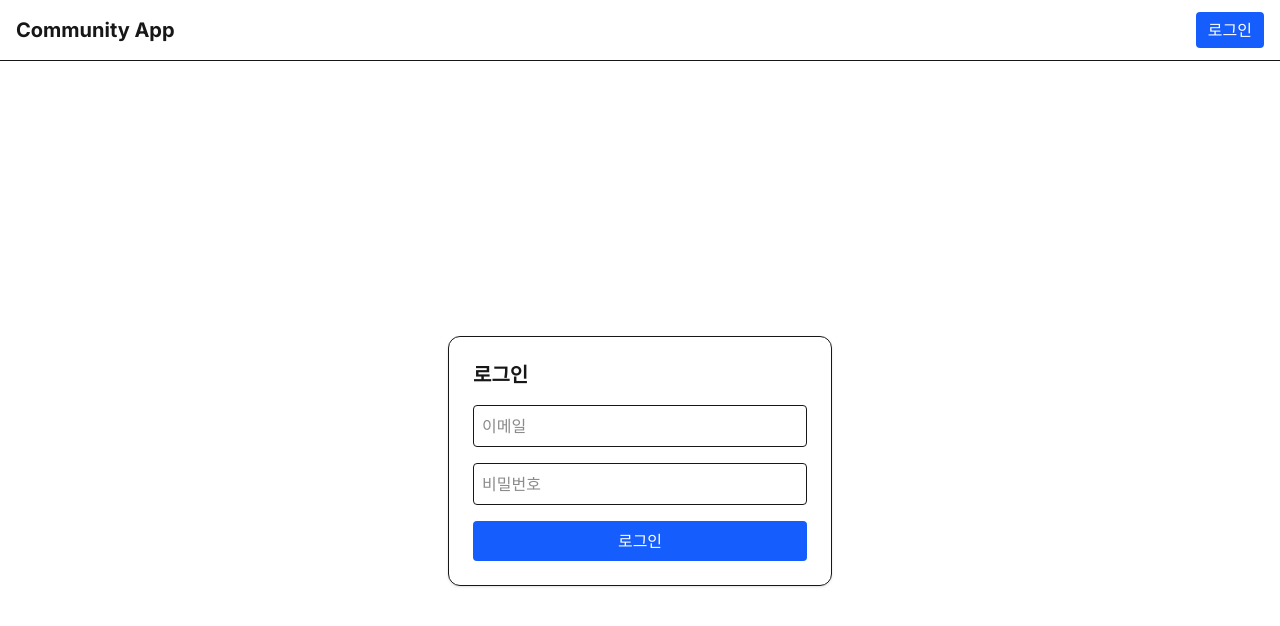
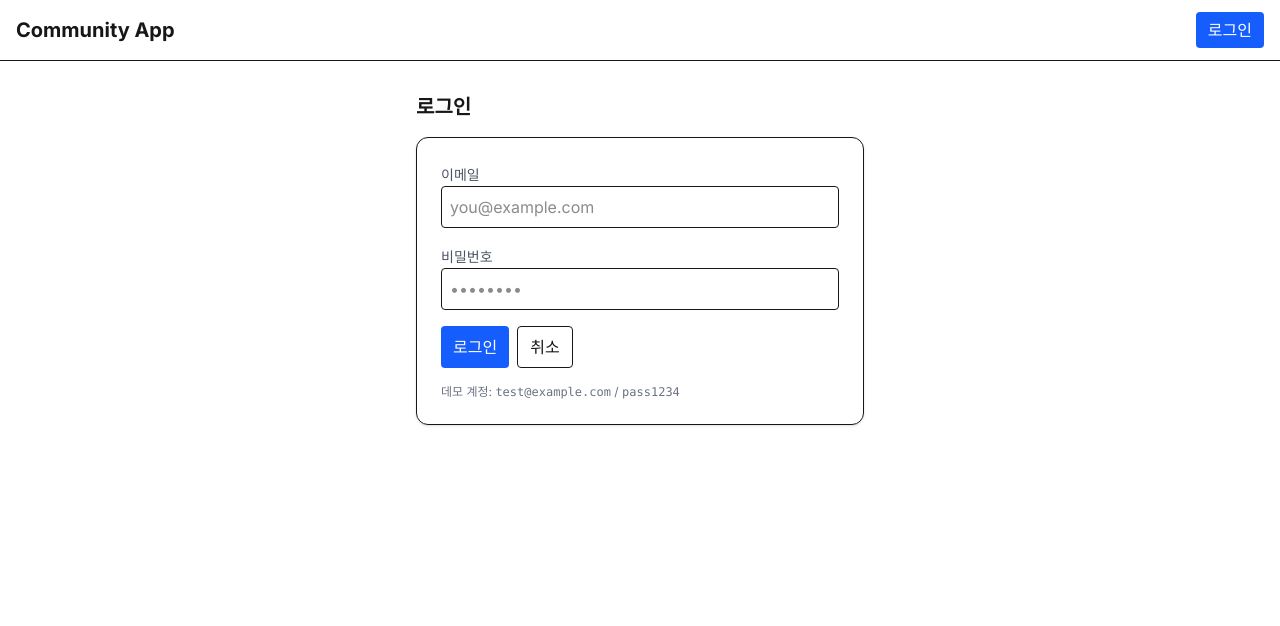
Before and after one commit to DEVwonseokan/test-community-app, a Next.js app in the folder web/: page /login in a window 1280 px wide. Shown: the top 626 px of the page. Built offline with nearby package versions, Linux system fonts and the light colour scheme; no server answers.

Commit message:
로그인 페이지 개선 (returnTo 지원) - /login에서 이메일/비밀번호 입력 → 성공 시 토큰을 localStorage 저장 - URL에 ?returnTo=/posts/new 같은 쿼리가 있으면 그 경로로 이동 - 없으면 기본적으로 홈(/)으로 이동

```diff
--- /dev/null
+++ b/web/src/app/login/LoginForm.tsx
@@ -0,0 +1,111 @@
+// web/src/app/login/LoginForm.tsx
+"use client";
+// ──────────────────────────────────────────────────────────────
+// ✅ 이 파일은 "클라이언트 컴포넌트"다. (React Hook 사용 가능)
+// 역할:
+// 1) 이메일/비밀번호 입력 폼을 제공
+// 2) 제출 시 POST /auth/login 호출 → accessToken을 localStorage에 저장
+// 3) URL 쿼리의 returnTo가 있으면 그 경로로 이동, 없으면 홈('/')으로 이동
+// ──────────────────────────────────────────────────────────────
+
+import * as React from "react";                          // useState
+import { useRouter, useSearchParams } from "next/navigation"; // 클라 라우팅/쿼리
+import { login } from "@/lib/api";                        // 로그인 API 호출
+import { getUserIdFromToken } from "@/lib/auth";          // 토큰 디코드(선택: 디버그용)
+
+export default function LoginForm() {
+    // 1) 라우팅/쿼리 훅
+    const router = useRouter();                 // 페이지 이동에 사용
+    const search = useSearchParams();           // ?returnTo=/xxx 읽기
+
+    // 2) 입력/상태
+    const [email, setEmail] = React.useState("");          // 이메일 입력값
+    const [password, setPassword] = React.useState("");    // 비밀번호 입력값
+    const [error, setError] = React.useState<string | null>(null); // 에러 메시지
+    const [loading, setLoading] = React.useState(false);   // 제출 중 여부
+
+    // 3) 제출 핸들러
+    async function onSubmit(e: React.FormEvent) {
+        e.preventDefault();          // 기본 제출(리로드) 방지
+        setError(null);              // 직전 에러 초기화
+        setLoading(true);            // 버튼 비활성화
+
+        try {
+            // 3-1) 간단한 프론트 유효성
+            if (!email.trim()) throw new Error("이메일을 입력하세요.");
+            if (!password) throw new Error("비밀번호를 입력하세요.");
+
+            // 3-2) 로그인 API 호출
+            const { accessToken } = await login({ email, password });
+
+            // 3-3) 토큰을 localStorage에 저장 (헤더/보호 페이지가 사용)
+            localStorage.setItem("token", accessToken);
+
+            // (선택) 디버그: 내 userId가 무엇인지 확인하고 싶다면 아래 주석 해제
+            // console.log("userId:", getUserIdFromToken(accessToken));
+
+            // 3-4) returnTo가 있으면 그쪽으로, 없으면 홈('/')으로 이동
+            const returnTo = search.get("returnTo") || "/";
+            router.replace(returnTo);
+        } catch (err: any) {
+            // 3-5) 실패 메시지
+            setError(err?.message ?? "로그인에 실패했습니다.");
+        } finally {
+            // 3-6) 완료
+            setLoading(false);
+        }
+    }
+
+    // 4) 폼 렌더링
+    return (
+        <form onSubmit={onSubmit} className="space-y-4 border rounded-xl p-6 shadow">
+            {/* 이메일 입력 */}
+            <div className="space-y-1">
+                <label className="text-sm text-gray-600">이메일</label>
+                <input
+                    type="email"
+                    className="w-full border rounded p-2"
+                    value={email}
+                    onChange={(e) => setEmail(e.target.value)}
+                    placeholder="you@example.com"
+                    required
+                />
+            </div>
+
+            {/* 비밀번호 입력 */}
+            <div className="space-y-1">
+                <label className="text-sm text-gray-600">비밀번호</label>
+                <input
+                    type="password"
+                    className="w-full border rounded p-2"
+                    value={password}
+                    onChange={(e) => setPassword(e.target.value)}
+                    placeholder="••••••••"
+                    required
+                />
+            </div>
+
+            {/* 에러 메시지 (있을 때만) */}
+            {error && <p className="text-red-600 text-sm">{error}</p>}
+
+            {/* 버튼 영역 */}
+            <div className="flex gap-2">
+                <button
+                    type="submit"
+                    disabled={loading} // 제출 중 비활성화
+                    className="px-3 py-2 rounded bg-blue-600 text-white hover:bg-blue-700 disabled:opacity-60"
+                >
+                    {loading ? "로그인 중..." : "로그인"}
+                </button>
+
+                {/* 홈으로 돌아가기 (선택) */}
+                <a href="/" className="px-3 py-2 rounded border hover:bg-gray-50">취소</a>
+            </div>
+
+            {/* (선택) 개발 편의: 데모 계정 안내 문구 */}
+            <p className="text-xs text-gray-500">
+                데모 계정: <code>test@example.com</code> / <code>pass1234</code>
+            </p>
+        </form>
+    );
+}
--- a/web/src/app/login/page.tsx
+++ b/web/src/app/login/page.tsx
@@ -1,100 +1,21 @@
-"use client";
-/**
- * ⬆️ 이 파일은 브라우저에서 동작하는 "클라이언트 컴포넌트"임을 선언.
- * - Next.js는 기본이 서버 컴포넌트라서, 브라우저 전용 기능(로컬스토리지 접근 등)을 쓰려면 필수.
- */
+// web/src/app/login/page.tsx
+// ──────────────────────────────────────────────────────────────
+// ✅ 이 파일은 "서버 컴포넌트"다. (React Hook 금지)
+// 역할:
+// 1) 레이아웃 틀 제공
+// 2) 실제 폼/이벤트/리다이렉트는 클라이언트 컴포넌트에서 처리
+// ──────────────────────────────────────────────────────────────
 
-import { useState } from "react";
+import LoginForm from "./LoginForm"; // ✨ 클라이언트 전용 폼 (아래 파일)
 
-/**
- * 로그인 폼 컴포넌트
- * - 화면에 입력박스 2개(이메일/비번) + 버튼 1개
- * - 제출 시 백엔드 /auth/login POST 호출 → accessToken을 받아 브라우저 저장
- * - 자바로 비유하면: 이벤트 리스너 달린 간단한 폼 + HTTP 요청
- */
-export default function LoginPage() {
-    // 🔹 입력칸과 오류메시지를 위한 상태값(state)
-    // - React의 useState: 화면에 보여줄 값과, 그 값을 바꾸는 함수 세트를 제공
-    const [email, setEmail] = useState("");       // 입력한 이메일
-    const [password, setPassword] = useState(""); // 입력한 비밀번호
-    const [error, setError] = useState<string | null>(null); // 오류 메시지
-
-    // 🔹 폼 제출 이벤트 핸들러 (비동기 함수)
-    async function handleSubmit(e: React.FormEvent) {
-        e.preventDefault(); // 브라우저가 폼 제출로 페이지 이동하지 않게 기본동작 취소
-        setError(null);     // 직전 오류 메시지 초기화
-
-        try {
-            // 백엔드 주소는 .env.local에 넣어둔 값 사용 (브라우저 노출 허용 접두어: NEXT_PUBLIC_)
-            const base = process.env.NEXT_PUBLIC_API_BASE;
-
-            // HTTP POST 요청: Content-Type은 JSON
-            const res = await fetch(`${base}/auth/login`, {
-                method: "POST",
-                headers: { "Content-Type": "application/json" },
-                // JS 객체 → JSON 문자열로 변환
-                body: JSON.stringify({ email, password }),
-            });
-
-            // res.ok: HTTP 200~299 범위면 true
-            if (!res.ok) {
-                throw new Error("로그인 실패(이메일/비밀번호를 다시 확인)");
-            }
-
-            // 응답 JSON 파싱: { accessToken: "..." }
-            const data = await res.json();
-
-            // ✅ 토큰을 브라우저 로컬스토리지에 저장 (아주 기초적인 방법)
-            //  - 추후 보안 고려가 필요하면 "HTTP Only 쿠키" 방식으로 바꿀 수 있음
-            localStorage.setItem("token", data.accessToken);
-
-            alert("로그인 성공!");
-            // ✅ 홈으로 이동 (SPA 라우팅 간단버전)
-            window.location.href = "/";
-        } catch (err: any) {
-            // 오류가 발생하면 화면에 메시지 표시
-            setError(err.message ?? "알 수 없는 오류");
-        }
-    }
-
-    // 🔹 JSX = 화면 구성(HTML 같은 문법)
+export default async function LoginPage() {
+    // 서버에서는 로컬스토리지 접근 불가 → 폼/제출/리다이렉트는 클라에서 처리
     return (
-        <main className="min-h-screen p-8 flex justify-center items-center">
-            <form
-                onSubmit={handleSubmit}                   // 제출 이벤트 연결
-                className="w-full max-w-sm space-y-4 border rounded-xl p-6 shadow"
-            >
-                <h1 className="text-xl font-bold">로그인</h1>
-
-                {/* 입력박스 2개: value는 상태값, onChange로 상태 갱신 */}
-                <input
-                    type="email"
-                    placeholder="이메일"
-                    value={email}
-                    onChange={(e) => setEmail(e.target.value)}
-                    className="w-full border rounded p-2"
-                    required                                     // HTML5 필수 입력
-                />
-                <input
-                    type="password"
-                    placeholder="비밀번호"
-                    value={password}
-                    onChange={(e) => setPassword(e.target.value)}
-                    className="w-full border rounded p-2"
-                    required
-                />
-
-                {/* 오류 메시지 영역 (있을 때만 렌더링) */}
-                {error && <p className="text-red-600 text-sm">{error}</p>}
-
-                {/* 제출 버튼 */}
-                <button
-                    type="submit"
-                    className="w-full bg-blue-600 text-white rounded p-2 hover:bg-blue-700"
-                >
-                    로그인
-                </button>
-            </form>
+        <main className="min-h-screen p-8 flex justify-center">
+            <div className="w-full max-w-md">
+                <h1 className="text-xl font-bold mb-4">로그인</h1>
+                <LoginForm />
+            </div>
         </main>
     );
 }
--- a/web/src/lib/api.ts
+++ b/web/src/lib/api.ts
@@ -24,6 +24,35 @@ export async function getJson<T>(path: string): Promise<T> {
         throw new Error(`GET ${path} failed: ${res.status} ${text}`);
     }
     return res.json() as Promise<T>;
+}
+
+// ─────────────────────────────────────────────────────────────
+// 로그인 API: POST /auth/login
+// - body: { email, password }
+// - 성공: { accessToken: string, ... }
+// - 실패: throw Error (상위에서 UI 처리)
+// ─────────────────────────────────────────────────────────────
+export async function login(
+    body: { email: string; password: string }
+): Promise<{ accessToken: string }> {
+    // 1) 백엔드 베이스 URL (환경변수)
+    const base = process.env.NEXT_PUBLIC_API_BASE;
+
+    // 2) 로그인 요청 (JSON 바디)
+    const res = await fetch(`${base}/auth/login`, {
+        method: "POST",
+        headers: { "Content-Type": "application/json" }, // JSON 전송
+        body: JSON.stringify(body),
+    });
+
+    // 3) 실패 시 에러 승격 (상위에서 메시지 표시)
+    if (!res.ok) {
+        const text = await res.text();
+        throw new Error(`로그인 실패 (${res.status}) ${text}`);
+    }
+
+    // 4) 성공: 액세스 토큰 반환
+    return (await res.json()) as { accessToken: string };
 }
 
 // ─────────────────────────────────────────────────────────────
```
